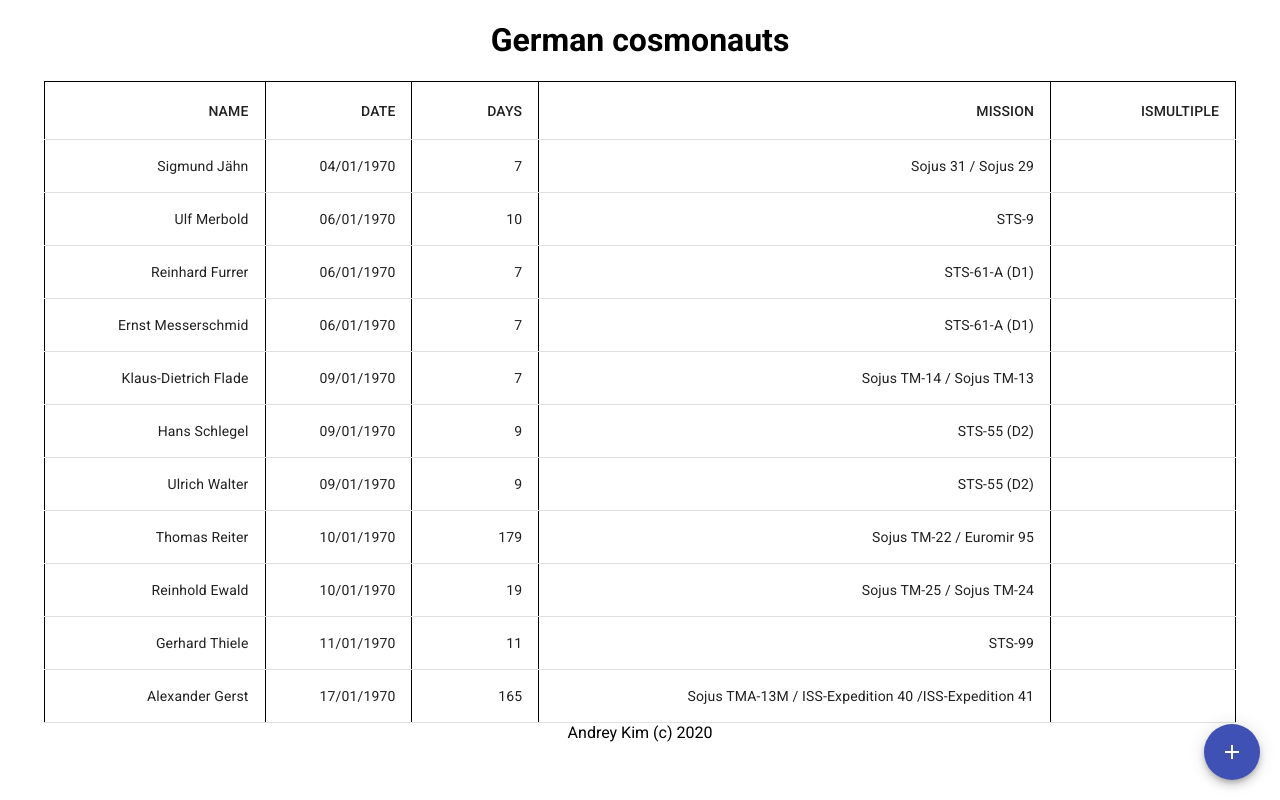
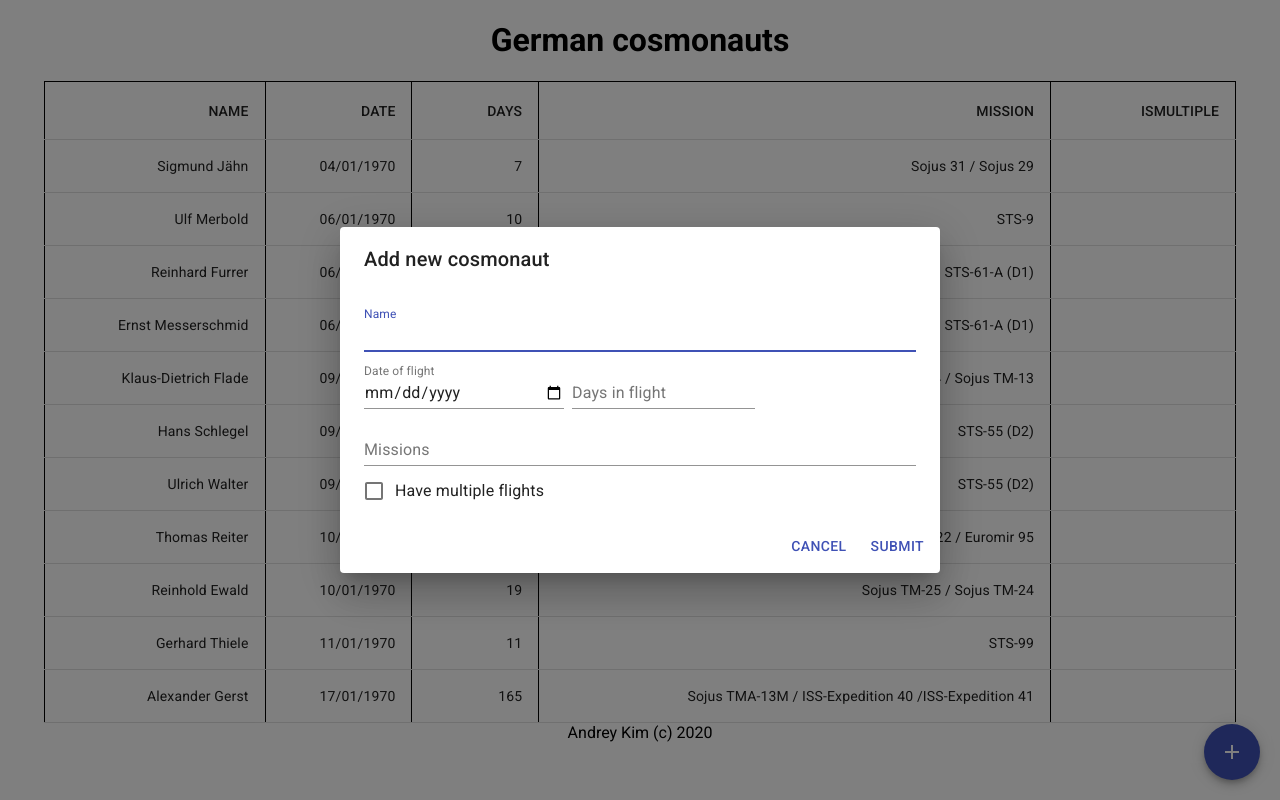
Before and after one commit to kimoofey/radix-table, a React (Create React App) app: page / in a window 1280 px wide. Both pictures are taken after a click on the button "add". Built offline with nearby package versions, Linux system fonts and the light colour scheme.

Commit message:
feat: add cosmonaut in table function

```diff
--- /dev/null
+++ b/src/Component/AddCosmonautModal/index.tsx
@@ -0,0 +1,129 @@
+import React, {Component} from 'react';
+import {createStyles, Theme, withStyles, WithStyles} from '@material-ui/core/styles';
+import Button from '@material-ui/core/Button';
+import TextField from '@material-ui/core/TextField';
+import Dialog from '@material-ui/core/Dialog';
+import DialogActions from '@material-ui/core/DialogActions';
+import DialogContent from '@material-ui/core/DialogContent';
+import DialogTitle from '@material-ui/core/DialogTitle';
+import FormControlLabel from '@material-ui/core/FormControlLabel';
+import Checkbox from '@material-ui/core/Checkbox';
+import {ModalPropsInterface, ModalStateInterface} from "../../types";
+
+const styles = (theme: Theme) => createStyles({
+    textField: {
+        marginLeft: theme.spacing(0),
+        marginRight: theme.spacing(1),
+        width: 200,
+    },
+});
+
+export type ModalProps = ModalPropsInterface & WithStyles<typeof styles>;
+
+class AddCosmonautModal extends Component<ModalProps, ModalStateInterface> {
+    constructor(props: ModalProps) {
+        super(props);
+        this.state = {
+            cosmonaut: {
+                name: '',
+                date: 0,
+                days: 0,
+                mission: '',
+                isMultiple: false,
+            }
+        }
+    }
+
+    handleSubmit = (e: React.MouseEvent) => {
+        this.props.handleSubmit(this.state.cosmonaut);
+    };
+
+    onChangeName = (e: React.ChangeEvent<HTMLInputElement>) => {
+        this.setState({cosmonaut: {...this.state.cosmonaut, name: e.target.value}});
+    };
+
+    onChangeDate = (e: React.ChangeEvent<HTMLInputElement>) => {
+        this.setState({cosmonaut: {...this.state.cosmonaut, date: new Date(e.target.value).getTime()}});
+    };
+
+    onChangeDays = (e: React.ChangeEvent<HTMLInputElement>) => {
+        this.setState({cosmonaut: {...this.state.cosmonaut, days: parseInt(e.target.value)}});
+    };
+
+    onChangeMissions = (e: React.ChangeEvent<HTMLInputElement>) => {
+        this.setState({cosmonaut: {...this.state.cosmonaut, mission: e.target.value}});
+    };
+
+    onChangeCheckbox = () => {
+        this.setState({cosmonaut: {...this.state.cosmonaut, isMultiple: !this.state.cosmonaut.isMultiple}})
+    };
+
+    render() {
+        return (
+            <div>
+                <Dialog open={this.props.isOpen} onClose={this.props.handleClose} aria-labelledby="form-dialog-title">
+                    <DialogTitle id="form-dialog-title">Add new cosmonaut</DialogTitle>
+                    <DialogContent>
+                        <TextField
+                            autoFocus
+                            margin="dense"
+                            id="name"
+                            label="Name"
+                            type="text"
+                            fullWidth
+                            onChange={this.onChangeName}
+                        />
+                        <TextField
+                            margin="dense"
+                            id="date"
+                            label="Date of flight"
+                            type="date"
+                            className={this.props.classes.textField}
+                            InputLabelProps={{
+                                shrink: true,
+                            }}
+                            onChange={this.onChangeDate}
+                        />
+                        <TextField
+                            margin="dense"
+                            id="days"
+                            label="Days in flight"
+                            type="number"
+                            onChange={this.onChangeDays}
+                        />
+                        <TextField
+                            margin="dense"
+                            id="missions"
+                            label="Missions"
+                            type="text"
+                            fullWidth
+                            multiline
+                            onChange={this.onChangeMissions}
+                        />
+                        <FormControlLabel
+                            label="Have multiple flights"
+                            control={
+                                <Checkbox
+                                    checked={this.state.cosmonaut.isMultiple}
+                                    onChange={() => this.onChangeCheckbox()}
+                                    name="checkedB"
+                                    color="primary"
+                                />
+                            }
+                        />
+                    </DialogContent>
+                    <DialogActions>
+                        <Button onClick={this.props.handleClose} color="primary">
+                            Cancel
+                        </Button>
+                        <Button onClick={this.handleSubmit} color="primary">
+                            Submit
+                        </Button>
+                    </DialogActions>
+                </Dialog>
+            </div>
+        );
+    }
+}
+
+export default withStyles(styles)(AddCosmonautModal);
--- a/src/Component/Table/index.tsx
+++ b/src/Component/Table/index.tsx
@@ -2,6 +2,7 @@ import React, {Component} from 'react';
 import {format} from "date-fns";
 import {createStyles, Theme, withStyles, WithStyles} from '@material-ui/core/styles';
 import AddIcon from '@material-ui/icons/Add';
+import AddCosmonautModal from "../AddCosmonautModal";
 import Container from "@material-ui/core/Container";
 import Fab from "@material-ui/core/Fab";
 import Table from '@material-ui/core/Table';
@@ -51,8 +52,23 @@ class TablePresenter extends Component<TableProps, TableStateInterface> {
         this.state = {
             orderedColumn: null,
             ordering: sortOrder.NONE,
+            isOpenModal: false,
+            data: data,
         }
     }
+
+    handleSubmit = (cosmonaut: Cosmonaut) => {
+        this.setState({data: [...this.state.data, cosmonaut]});
+        this.handleCloseModal();
+    };
+
+    handleOpenModal = () => {
+        this.setState({isOpenModal: true});
+    };
+
+    handleCloseModal = () => {
+        this.setState({isOpenModal: false});
+    };
 
     handleRequestSort = (column: number) => {
         const isAsc: boolean = this.state.orderedColumn === column && this.state.ordering === sortOrder.ASC;
@@ -67,11 +83,21 @@ class TablePresenter extends Component<TableProps, TableStateInterface> {
                 tabIndex={-1}
                 key={profile.name}
             >
-                <TableCell align="right">{profile.name}</TableCell>
-                <TableCell align="right">{format(profile.date, 'dd/MM/yyyy')}</TableCell>
-                <TableCell align="right">{profile.days}</TableCell>
-                <TableCell align="right">{profile.mission}</TableCell>
-                <TableCell align="right">{profile.isMultiple}</TableCell>
+                <TableCell align="right">
+                    <div>{profile.name}</div>
+                </TableCell>
+                <TableCell align="right">
+                    <div>{format(profile.date, 'dd/MM/yyyy')}</div>
+                </TableCell>
+                <TableCell align="right">
+                    <div>{profile.days}</div>
+                </TableCell>
+                <TableCell align="right">
+                    <div>{profile.mission}</div>
+                </TableCell>
+                <TableCell align="right">
+                    <div>{profile.isMultiple}</div>
+                </TableCell>
             </TableRow>
         );
     };
@@ -110,13 +136,15 @@ class TablePresenter extends Component<TableProps, TableStateInterface> {
                             </TableRow>
                         </TableHead>
                         <TableBody>
-                            {data.map((element: Cosmonaut) => this.renderRow(element))}
+                            {this.state.data.map((element: Cosmonaut) => this.renderRow(element))}
                         </TableBody>
                     </Table>
                 </TableContainer>
                 <Fab color="primary" aria-label="add" className={this.props.classes.fab}>
-                    <AddIcon/>
+                    <AddIcon onClick={this.handleOpenModal}/>
                 </Fab>
+                <AddCosmonautModal isOpen={this.state.isOpenModal} handleClose={this.handleCloseModal}
+                                   handleSubmit={this.handleSubmit}/>
             </Container>
         )
     }
```
Also changed, not shown: src/types.ts (+20 -8 lines).
